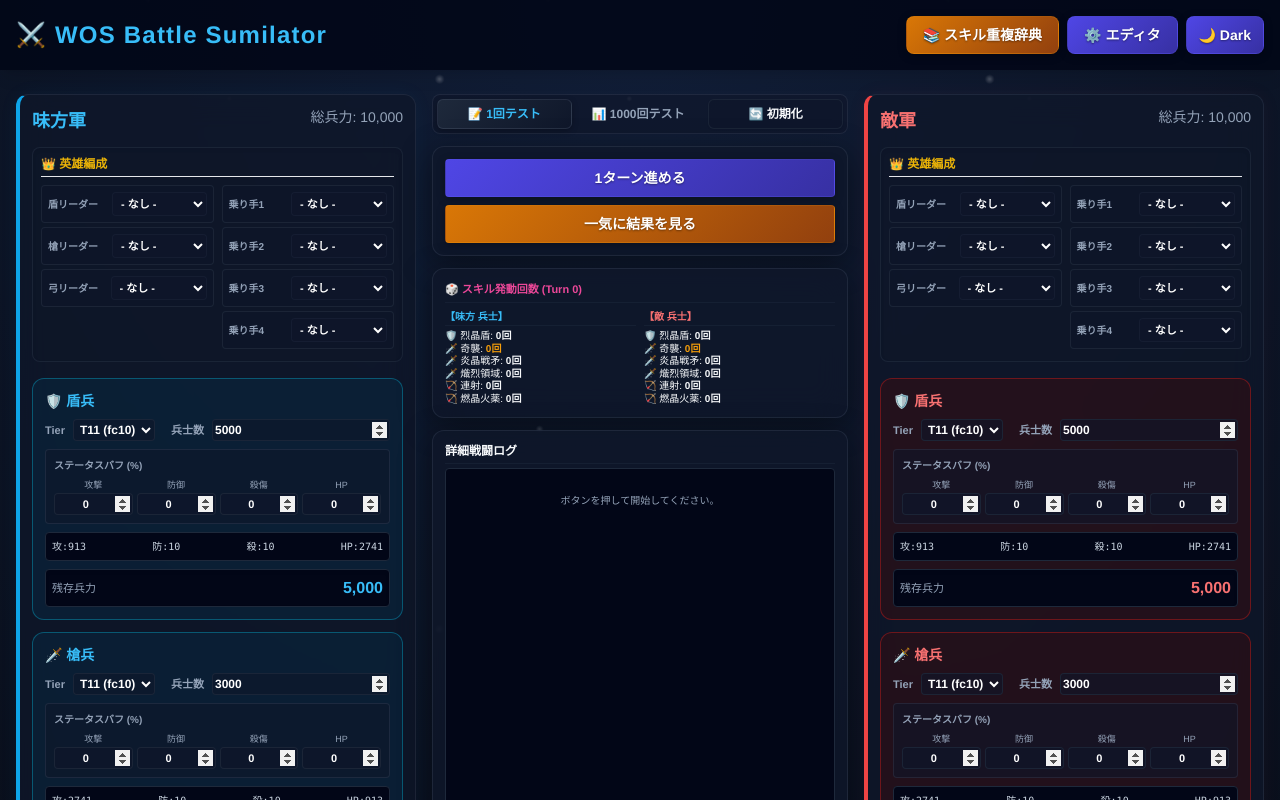
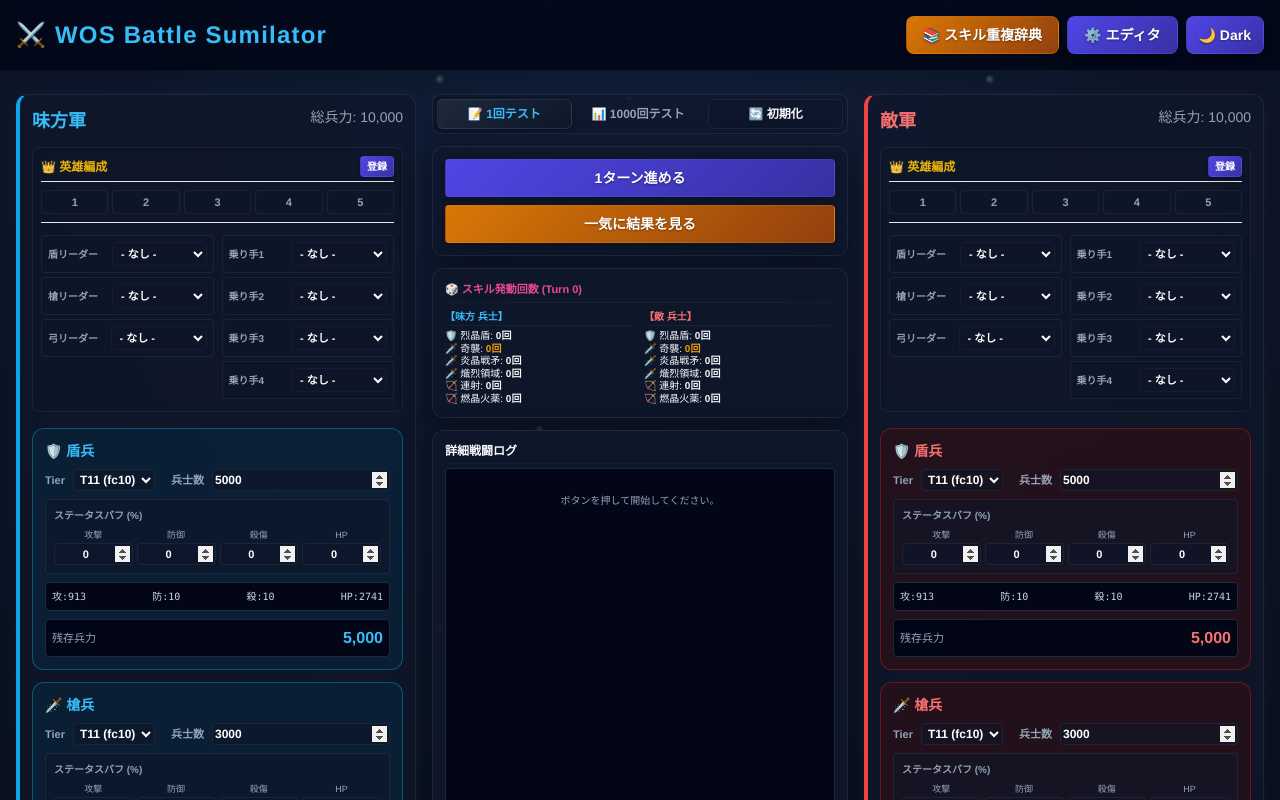
Before and after one commit to nilnil-2525/wos-battle-simulator, a React (Vite) app: page / in a window 1280 px wide. Shown: the top 800 px of the page. Built offline with nearby package versions, Linux system fonts and the light colour scheme.

Commit message:
feat: 英雄編成のプリセット機能（保存・読込）を実装

```diff
--- a/src/App.jsx
+++ b/src/App.jsx
@@ -31,9 +31,34 @@ const App = () => {
         ally: JSON.parse(JSON.stringify(initialArmyState)),
         enemy: JSON.parse(JSON.stringify(initialArmyState))
     });
+    const [heroPresets, setHeroPresets] = useState(() => {
+        try {
+            const saved = localStorage.getItem('wos_hero_presets');
+            return saved ? JSON.parse(saved) : { 1: null, 2: null, 3: null, 4: null, 5: null };
+        } catch (e) {
+            return { 1: null, 2: null, 3: null, 4: null, 5: null };
+        }
+    });
     const [logs, setLogs] = useState([]);
     const [turn, setTurn] = useState(0);
     const [fixedMinTroops, setFixedMinTroops] = useState(0);
+
+    const handleLoadHeroPreset = (side, presetHeroes) => {
+        if (!presetHeroes) return;
+        setArmyData(prev => {
+            const newData = JSON.parse(JSON.stringify(prev));
+            newData[side].heroes = JSON.parse(JSON.stringify(presetHeroes));
+            return newData;
+        });
+    };
+
+    const handleSaveHeroPreset = (slot, heroes) => {
+        setHeroPresets(prev => {
+            const newPresets = { ...prev, [slot]: JSON.parse(JSON.stringify(heroes)) };
+            localStorage.setItem('wos_hero_presets', JSON.stringify(newPresets));
+            return newPresets;
+        });
+    };
 
     const [activeTab, setActiveTab] = useState('single');
     const [simResults, setSimResults] = useState(null);
@@ -219,6 +244,9 @@ const App = () => {
                         onHeroChange={handleHeroChange}
                         onUnitChange={handleUnitChange}
                         heroDB={heroDB}
+                        heroPresets={heroPresets}
+                        onLoadHeroPreset={handleLoadHeroPreset}
+                        onSaveHeroPreset={handleSaveHeroPreset}
                     />
 
                     <div className="w-full lg:w-1/3 flex flex-col gap-3 lg:h-auto lg:max-h-[calc(100vh-2rem)] lg:sticky lg:top-4">
@@ -389,6 +417,9 @@ const App = () => {
                         onHeroChange={handleHeroChange}
                         onUnitChange={handleUnitChange}
                         heroDB={heroDB}
+                        heroPresets={heroPresets}
+                        onLoadHeroPreset={handleLoadHeroPreset}
+                        onSaveHeroPreset={handleSaveHeroPreset}
                     />
                 </div>
             </div>
--- a/src/components/ArmyPanel.jsx
+++ b/src/components/ArmyPanel.jsx
@@ -1,4 +1,4 @@
-import React from 'react';
+import React, { useState } from 'react';
 import { baseStatsData } from '../utils/battleSimulator.js';
 
 export const HeroSelector = ({ side, role, label, allowedType, value, onChange, disabled, heroDB }) => (
@@ -52,11 +52,76 @@ export const UnitInput = ({ label, unit, type, side, onChange, disabled, isStunn
     );
 };
 
-export const ArmyPanel = ({ side, title, army, bgColor, borderColor, titleColor, turn, onHeroChange, onUnitChange, heroDB }) => (
+export const ArmyPanel = ({
+    side,
+    title,
+    army,
+    bgColor,
+    borderColor,
+    titleColor,
+    turn,
+    onHeroChange,
+    onUnitChange,
+    heroDB,
+    heroPresets = { 1: null, 2: null, 3: null, 4: null, 5: null },
+    onLoadHeroPreset,
+    onSaveHeroPreset
+}) => {
+    const [isRegisterMode, setIsRegisterMode] = useState(false);
+
+    const handleSlotClick = (num) => {
+        if (isRegisterMode) {
+            onSaveHeroPreset(num, army.heroes);
+            setIsRegisterMode(false);
+        } else {
+            const preset = heroPresets[num];
+            if (preset) {
+                onLoadHeroPreset(side, preset);
+            }
+        }
+    };
+
+    return (
         <div className={`flex-1 ice-panel ${side === 'ally' ? 'ice-panel-ally' : 'ice-panel-enemy'} p-3 rounded-xl border-t-4 ${borderColor}`}>
-        <h2 className={`text-lg font-black ${side === 'ally' ? 'theme-ally-win-text' : 'theme-enemy-win-text'} mb-3 flex justify-between`}>{title}<span className="text-sm font-normal theme-text-muted">総兵力: {(army.shield.troops + army.spear.troops + army.bow.troops).toLocaleString()}</span></h2>
+            <h2 className={`text-lg font-black ${side === 'ally' ? 'theme-ally-win-text' : 'theme-enemy-win-text'} mb-3 flex justify-between`}>
+                {title}
+                <span className="text-sm font-normal theme-text-muted">総兵力: {(army.shield.troops + army.spear.troops + army.bow.troops).toLocaleString()}</span>
+            </h2>
             <div className="theme-hero-section p-2 rounded-lg shadow-inner mb-4">
-            <h4 className="font-bold text-yellow-500 text-xs mb-2 border-b border-slate-650/40 pb-1">👑 英雄編成</h4>
+                <div className="flex justify-between items-center mb-2 border-b border-slate-650/40 pb-1">
+                    <h4 className="font-bold text-yellow-500 text-xs">👑 英雄編成</h4>
+                    <button
+                        onClick={() => setIsRegisterMode(!isRegisterMode)}
+                        className={`preset-btn-register ${isRegisterMode ? 'active' : ''}`}
+                        disabled={turn > 0}
+                    >
+                        {isRegisterMode ? '登録スロットを選択...' : '登録'}
+                    </button>
+                </div>
+                <div className="w-full mb-3 border-b border-slate-650/20 pb-2">
+                    <div className="preset-slots-container">
+                        {[1, 2, 3, 4, 5].map(num => {
+                            const hasData = !!heroPresets[num];
+                            return (
+                                <button
+                                    key={num}
+                                    onClick={() => handleSlotClick(num)}
+                                    className={`preset-slot-btn ${
+                                        isRegisterMode
+                                            ? 'register-active'
+                                            : hasData
+                                                ? 'has-data'
+                                                : 'empty'
+                                    }`}
+                                    disabled={turn > 0}
+                                    title={isRegisterMode ? `${num}番に登録` : hasData ? `スロット${num}をロード` : '未登録'}
+                                >
+                                    {num}
+                                </button>
+                            );
+                        })}
+                    </div>
+                </div>
                 <div className="grid grid-cols-2 gap-2">
                     <div>
                         <HeroSelector side={side} role="leaderShield" label="盾リーダー" allowedType="shield" value={army.heroes.leaderShield} onChange={onHeroChange} disabled={turn > 0} heroDB={heroDB} />
@@ -76,3 +141,4 @@ export const ArmyPanel = ({ side, title, army, bgColor, borderColor, titleColor,
             <UnitInput label="🏹 弓兵" unit={army.bow} type="bow" side={side} onChange={onUnitChange} disabled={turn > 0} isStunned={army.bow.stunned} />
         </div>
     );
+};
--- a/src/styles.css
+++ b/src/styles.css
@@ -350,3 +350,84 @@ input[type=number]::-webkit-inner-spin-button, input[type=number]::-webkit-outer
 [data-theme="light"] .theme-log-container .text-red-400 { color: #b91c1c; }
 [data-theme="light"] .theme-log-container .text-white { color: #0f172a; background-color: rgba(226, 232, 240, 0.8); }
 [data-theme="light"] .theme-log-container .text-slate-400 { color: #475569; }
+
+/* プリセット登録・読み込みボタン */
+.preset-btn-register {
+  background: linear-gradient(135deg, var(--btn-indigo-start) 0%, var(--btn-indigo-end) 100%);
+  color: #ffffff;
+  border: 1px solid var(--btn-indigo-border);
+  cursor: pointer;
+  border-radius: 4px;
+  font-weight: bold;
+  padding: 2px 6px;
+  font-size: 10px;
+  transition: all 0.2s ease;
+  box-shadow: 0 2px 4px var(--btn-shadow);
+}
+.preset-btn-register:hover {
+  filter: brightness(1.1);
+}
+
+.preset-btn-register.active {
+  background: linear-gradient(135deg, #ef4444 0%, #b91c1c 100%);
+  border-color: rgba(239, 68, 68, 0.3);
+  animation: pulse-preset 1.5s infinite;
+}
+
+.preset-slots-container {
+  display: flex;
+  gap: 4px;
+  width: 100%;
+  margin-top: 4px;
+}
+
+.preset-slot-btn {
+  flex: 1;
+  height: 24px;
+  display: flex;
+  align-items: center;
+  justify-content: center;
+  border-radius: 4px;
+  font-size: 11px;
+  font-weight: bold;
+  cursor: pointer;
+  transition: all 0.2s ease;
+}
+
+/* 登録モード中のスロットボタン */
+.preset-slot-btn.register-active {
+  background: rgba(239, 68, 68, 0.2);
+  color: #ef4444;
+  border: 1px solid #ef4444;
+}
+.preset-slot-btn.register-active:hover {
+  background: rgba(239, 68, 68, 0.4);
+}
+
+/* 通常時：データ有り */
+.preset-slot-btn.has-data {
+  background: linear-gradient(135deg, #0ea5e9 0%, #0369a1 100%);
+  color: #ffffff;
+  border: 1px solid rgba(14, 165, 233, 0.3);
+}
+.preset-slot-btn.has-data:hover {
+  background: linear-gradient(135deg, #38bdf8 0%, #0284c7 100%);
+  filter: brightness(1.1);
+}
+
+/* 通常時：データ無し */
+.preset-slot-btn.empty {
+  background: var(--input-bg);
+  color: var(--text-muted);
+  border: 1px solid var(--input-border);
+}
+.preset-slot-btn.empty:hover {
+  background: var(--panel-nested-border);
+  color: var(--text-main);
+}
+
+@keyframes pulse-preset {
+  0% { opacity: 1; }
+  50% { opacity: 0.6; }
+  100% { opacity: 1; }
+}
```
Lines whose indentation alone changed are shown as unchanged.
